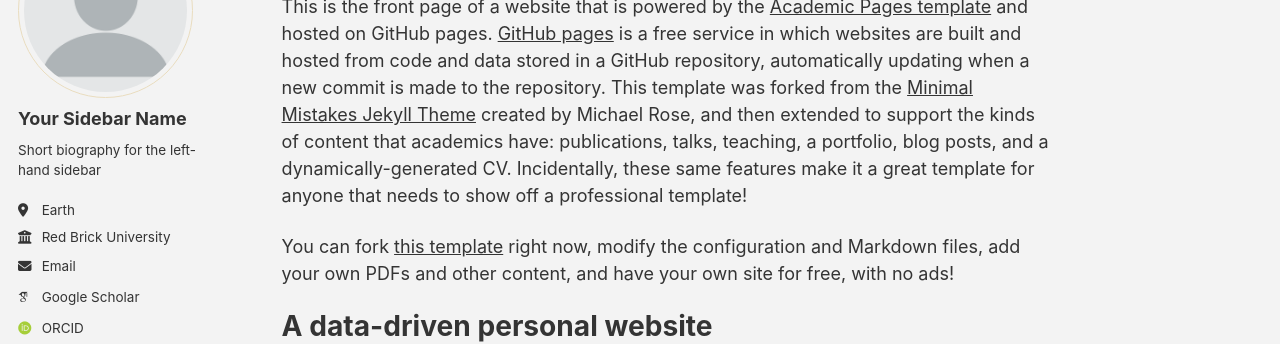
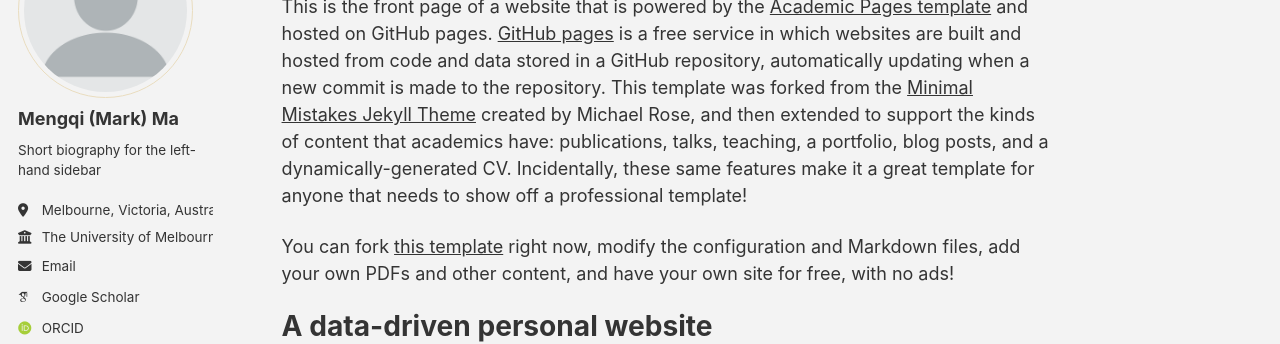
Before and after one commit to Mengqi-MA/Mengqi-MA.github.io, a Jekyll site: the page built from _pages/about.md, in a window 1280 px wide. Shown: the part 178-522 px from the top of the page. Built offline with Jekyll 4.4.1, drawn with Linux system fonts in a browser that asks for light colours; some web fonts are replaced; a script bundle is joined from its source files by our own code; library files that are not in the unit come from our copies.

Commit message:
Update _config.yml

```diff
--- a/_config.yml
+++ b/_config.yml
@@ -24,13 +24,13 @@
 author:
   # Biographic information
   avatar           : "profile.png"
-  name             : "Your Sidebar Name"
+  name             : "Mengqi (Mark) Ma"
   pronouns         : # example: "she/her"
   bio              : "Short biography for the left-hand sidebar"
-  location         : "Earth"
-  employer         : "Red Brick University"
+  location         : "Melbourne, Victoria, Australia"
+  employer         : "The University of Melbourne"
   uri              : # URL
-  email            : "none@example.org"
+  email            : "maaarrrrrrk@gmail.com"
 
   # Academic websites
   academia         : # URL
```
